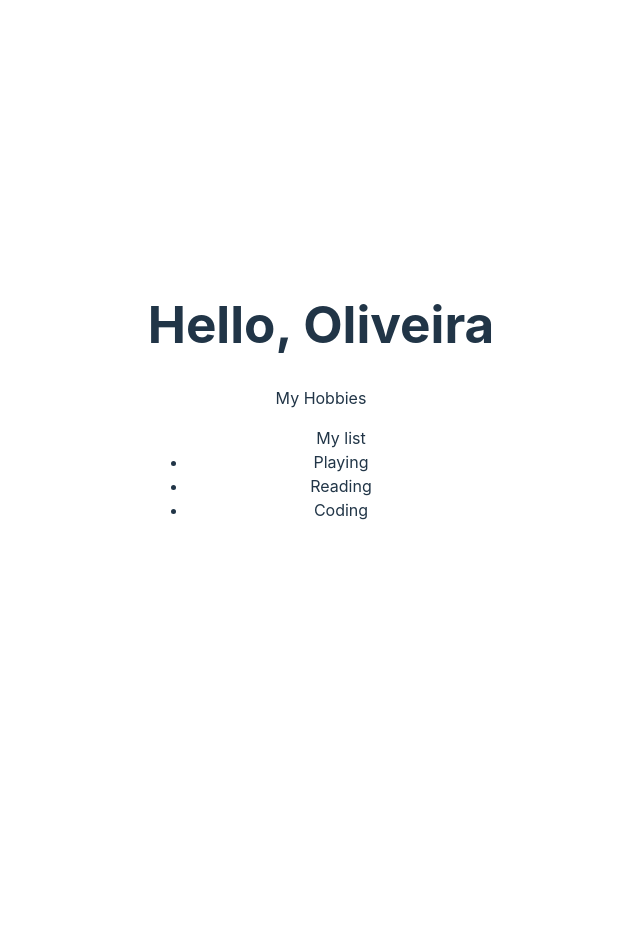
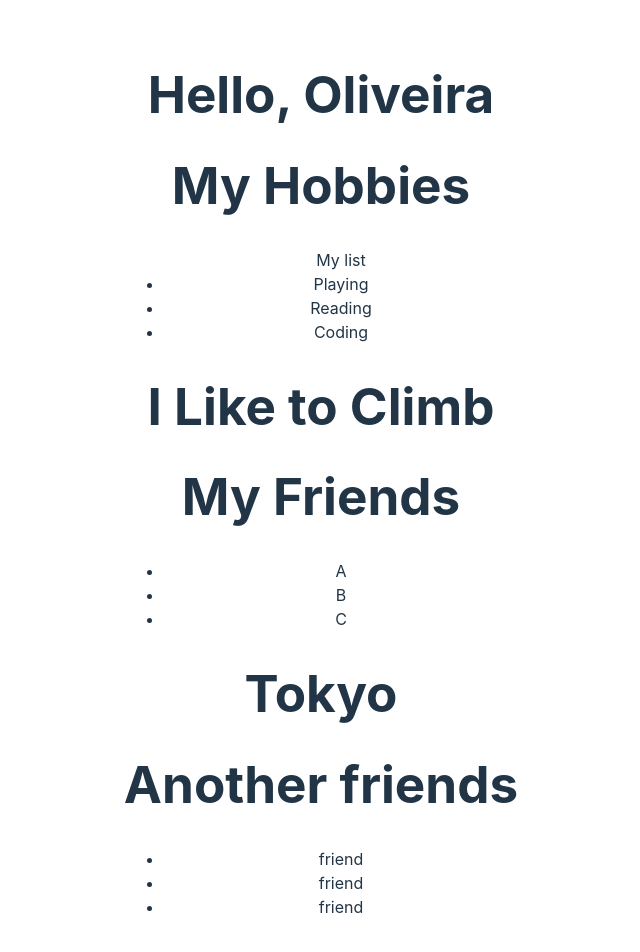
Before and after one commit to LuisCarlosOliveira/full-stack-open, a React (Vite) app in the folder others/part1/exercices/ex1/ex1/: page / in a window 1280 px wide. Shown: the top 952 px of the page, without its empty margins (319-959 px from the left). Before the commit the page ends 800 px from the top, so only its background shows below. Built offline with nearby package versions, Linux system fonts and the light colour scheme.

Commit message:
another basic exercise

```diff
--- a/others/part1/exercices/ex1/ex1/src/App.jsx
+++ b/others/part1/exercices/ex1/ex1/src/App.jsx
@@ -1,12 +1,14 @@
 import './App.css';
 import Salute from './components/Salute';
 import HobbiesList from './components/HobbiesList';
+import FriendList from './components/FriendsList';
 
 function App() {
   return (
     <>
       <Salute salute="Oliveira" />
-      <HobbiesList HobbiesList={['Playing', 'Reading', 'Coding  ']} />
+      <HobbiesList hobbies={['Playing', 'Reading', 'Coding']} climbing="I Like to Climb" />
+      <FriendList friends={['A', 'B', 'C']} fromWhere="Tokyo" friends2={['D', 'F', 'G']} fromWhere2="Porto" />
     </>
   );
 }
--- /dev/null
+++ b/others/part1/exercices/ex1/ex1/src/components/FriendsList.jsx
@@ -0,0 +1,32 @@
+import PropTypes from 'prop-types';
+
+function FriendsList(props) {
+    return (
+        <>
+        <h1>My Friends</h1>
+        <ul>
+            {props.friends.map((friend, index) => (
+                <li key={index}>{friend}</li>
+            ))}
+        </ul>
+        {props.fromWhere && (
+            <div>
+                <h1>{props.fromWhere}</h1>
+            </div>
+        )}
+        <h1>Another friends</h1>
+        <ul>
+            {props.friends2.map((friend, index) => (
+                <li key = {index}>friend</li>
+            ))}
+        </ul>
+        {props.fromWhere2 && (
+            <div>
+                <h1>{props.fromWhere2}</h1>
+            </div>
+        )}
+        </>
+    )
+}
+
+export default FriendsList;
--- a/others/part1/exercices/ex1/ex1/src/components/HobbiesList.jsx
+++ b/others/part1/exercices/ex1/ex1/src/components/HobbiesList.jsx
@@ -1,20 +1,30 @@
 import PropTypes from 'prop-types';
 
-function HobbiesList(props){
+function HobbiesList(props) {
   return (
     <>
-            <hi>My Hobbies</hi>
+      <h1>My Hobbies</h1>
       <ul>
         <div>My list</div>
-                {props.HobbiesList.map((hobby, index) => {
-                    return <li key={index}>{hobby}</li>
-                })}
+        {props.hobbies.map((hobby, index) => (
+          <li key={index}>{hobby}</li>
+        ))}
       </ul>
+
+      {/* Conditionally render 'climbing' only if it's provided */}
+      {props.climbing && (
+        <div>
+          <h1>{props.climbing}</h1>
+        </div>
+      )}
     </>
-    )
+  );
 }
+
+// PropTypes validation
 HobbiesList.propTypes = {
-    HobbiesList: PropTypes.array.isRequired,
+  hobbies: PropTypes.array.isRequired,
+  climbing: PropTypes.string,
 };
 
 export default HobbiesList;
```
Lines whose indentation alone changed are shown as unchanged.
